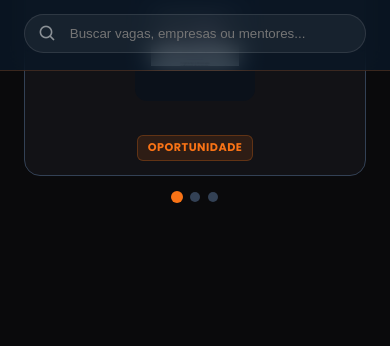
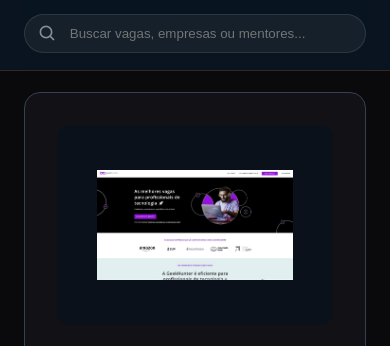
Before and after one commit to douglasabnovato/career, a plain HTML site: page index.html in a window 390 px wide. Shown: the part 68-414 px from the top of the page. Drawn offline with nearby package versions, Linux system fonts and the light colour scheme.

Commit message:
projeto career versao mvp

```diff
--- a/css/banner.css
+++ b/css/banner.css
@@ -1,7 +1,13 @@
  /* banner.css - Carrossel de Lançamento */
 
  .launch-banner {
-  margin-top: 1.5rem;
+     padding-top: 100px;
+ }
+
+ @media (max-width: 768px) {
+     .launch-banner {
+         padding-top: 160px;
+     }
  }
 
  .launch-banner .container {
@@ -14,16 +20,17 @@
      overflow: hidden;
      border: 1px solid var(--border);
      background: var(--bg-surface);
-  min-height: 220px;
+     min-height: 420px;
  }
 
  .banner-slide {
      position: absolute;
      inset: 0;
-  display: flex;
+     display: grid;
+     grid-template-columns: 1fr 1fr;
      align-items: center;
-  gap: 2rem;
-  padding: 2rem;
+     gap: 3rem;
+     padding: 3.5rem;
      opacity: 0;
      visibility: hidden;
      transition:
@@ -37,15 +44,15 @@
  }
 
  .banner-slide-image {
-  width: 120px;
-  height: 120px;
-  flex-shrink: 0;
+     width: 100%;
+     height: 100%;
+     min-height: 320px;
      border-radius: 12px;
      background: #0b111a;
      display: flex;
      align-items: center;
      justify-content: center;
-  padding: 1rem;
+     padding: 2.5rem;
  }
 
  .banner-slide-image img {
@@ -55,43 +62,49 @@
  }
 
  .banner-slide-content {
-  flex: 1;
      min-width: 0;
  }
 
  .banner-slide-badge {
      display: inline-block;
-  font-size: 0.7rem;
+     font-size: 0.8rem;
      font-weight: 700;
      text-transform: uppercase;
      letter-spacing: 0.5px;
      color: var(--brand-primary);
      background: color-mix(in srgb, var(--brand-primary) 12%, transparent);
      border: 1px solid color-mix(in srgb, var(--brand-primary) 25%, transparent);
-  padding: 3px 10px;
+     padding: 5px 14px;
      border-radius: 6px;
-  margin-bottom: 0.75rem;
+     margin-bottom: 1.25rem;
  }
 
  .banner-slide-title {
-  font-size: 1.4rem;
+     font-size: clamp(2rem, 4vw, 2.75rem);
+     line-height: 1.1;
      font-weight: 700;
      color: var(--text-primary);
      text-transform: capitalize;
-  margin-bottom: 0.4rem;
+     margin-bottom: 0.75rem;
  }
 
  .banner-slide-category {
      color: var(--text-muted);
-  font-size: 0.9rem;
-  margin-bottom: 1.25rem;
+     font-size: 1.05rem;
+     margin-bottom: 2rem;
+ }
+
+ .banner-slide-btn {
+     width: auto;
+     min-width: 200px;
+     padding: 0.9rem 2rem;
  }
 
  .banner-dots {
      display: flex;
      justify-content: center;
-  gap: 0.5rem;
-  margin-top: 1rem;
+     gap: 0.6rem;
+     margin-top: 1.5rem;
  }
 
  .banner-dot {
@@ -110,11 +123,34 @@
      transform: scale(1.2);
  }
 
-@media (max-width: 640px) {
+ @media (max-width: 860px) {
+     .banner-track {
+         min-height: unset;
+     }
+
      .banner-slide {
-    flex-direction: column;
+         position: relative;
+         grid-template-columns: 1fr;
          text-align: center;
-    padding: 1.5rem;
+         padding: 2rem;
+         gap: 1.5rem;
+     }
+
+     .banner-slide.active {
+         display: grid;
+     }
+
+     .banner-slide:not(.active) {
+         display: none;
+     }
+
+     .banner-slide-image {
+         min-height: 200px;
+         order: -1;
+     }
+
+     .banner-slide-btn {
+         margin-inline: auto;
      }
  }
 
@@ -122,6 +158,7 @@
      .banner-slide {
          transition: opacity 0.2s linear;
      }
+
      .banner-dot {
          transition: none;
      }
--- a/css/header.css
+++ b/css/header.css
@@ -1,15 +1,18 @@
 /* header.css - Identidade LearnTECH Career */
 
 .site-header {
-  position: fixed; /* Fixado no topo para navegação constante */
+  position: fixed;
+  /* Fixado no topo para navegação constante */
   top: 0;
   left: 0;
   width: 100%;
   z-index: 1000;
-  background: rgba(10, 25, 41, 0.75); /* Fundo translúcido */
+  background: rgba(10, 25, 41, 0.75);
+  /* Fundo translúcido */
   backdrop-filter: blur(12px);
   -webkit-backdrop-filter: blur(12px);
-  border-bottom: 1px solid rgba(249, 115, 22, 0.2); /* Borda laranja sutil */
+  border-bottom: 1px solid rgba(249, 115, 22, 0.2);
+  /* Borda laranja sutil */
   padding: 12px 0;
   transition: all 0.4s ease;
   animation: headerEntry 0.8s ease forwards;
@@ -20,6 +23,7 @@
     opacity: 0;
     transform: translateY(-20px);
   }
+
   to {
     opacity: 1;
     transform: translateY(0);
@@ -53,7 +57,8 @@
 }
 
 .brand-text .highlight {
-  color: #f97316; /* Laranja principal do Career */
+  color: #f97316;
+  /* Laranja principal do Career */
 }
 
 .brand-text small {
@@ -68,7 +73,8 @@
 /* --- BUSCA (Estilo Tools) --- */
 .header-actions {
   flex: 1;
-  max-width: 600px; /* Largura otimizada para Desktop */
+  max-width: 600px;
+  /* Largura otimizada para Desktop */
   margin: 0 20px;
 }
 
@@ -134,6 +140,7 @@
   cursor: pointer;
   transition: all 0.3s ease;
 }
+
 /* Garante que o botão comece escondido no Desktop */
 .menu-toggle {
   display: none;
@@ -143,6 +150,7 @@
   cursor: pointer;
   padding: 5px;
 }
+
 /* --- MOBILE RESPONSIVE --- */
 @media (max-width: 768px) {
   .header-container {
@@ -172,7 +180,8 @@
   }
 
   .header-menu {
-    display: none; /* Controlado via JS */
+    display: none;
+    /* Controlado via JS */
     position: absolute;
     top: 100%;
     left: 0;
@@ -183,18 +192,7 @@
     gap: 5px;
   }
 
-
   .header-menu.open {
     display: flex;
   }
 }
-/* Compensação para o Header Fixed */
-.home-section {
-  padding-top: 100px; /* Ajuste este valor conforme a altura do seu header */
-}
-
-@media (max-width: 768px) {
-  .home-section {
-    padding-top: 160px; /* Espaço extra no mobile para a barra de busca que quebra linha */
-  }
-}
```
Also changed, not shown: Readme.md. Lines whose indentation alone changed are shown as unchanged.
